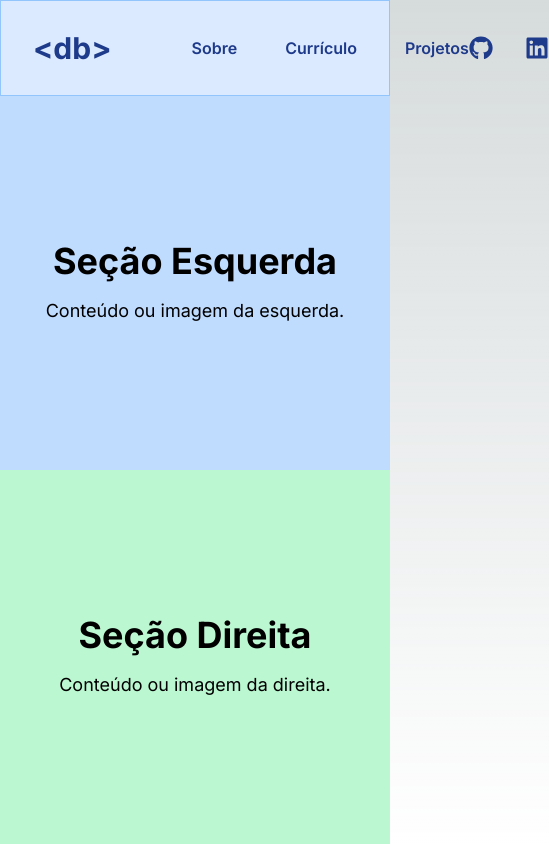
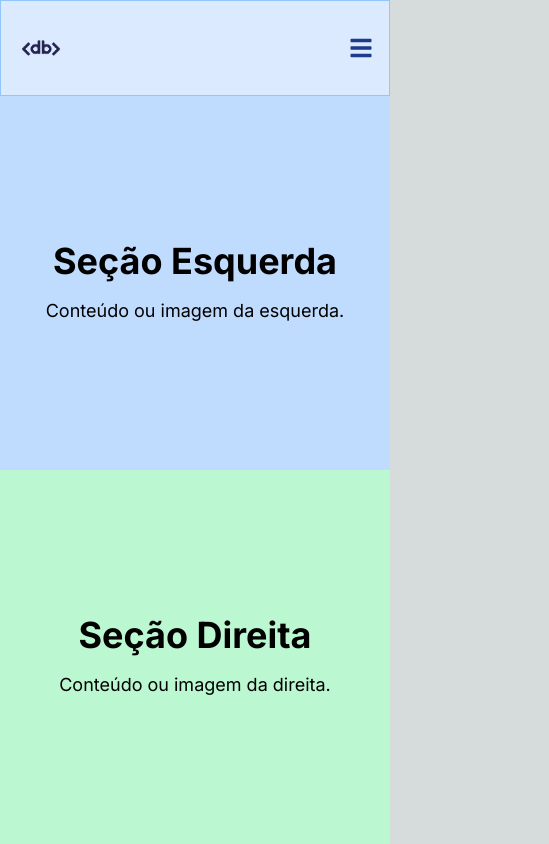
Before and after one commit to Nicolasmoss92/portifolio_nicolas, a Next.js app: page /home in a window 390 px wide. Shown: the whole page, 549 px wide, since content can reach past the window. Built offline with nearby package versions, Linux system fonts and the light colour scheme.

Commit message:
feat: responsividade header

```diff
--- a/src/components/Header/index.tsx
+++ b/src/components/Header/index.tsx
@@ -1,29 +1,69 @@
-import { FaGithub, FaLinkedin } from 'react-icons/fa';
+'use-client';
+
+import { useState } from 'react';
+import { FaGithub, FaLinkedin, FaBars, FaTimes } from 'react-icons/fa';
 
 export default function Header() {
+  const [isOpen, setIsOpen] = useState(false); // Estado para controlar o menu de hambúrguer
+
+  const toggleMenu = () => {
+    setIsOpen(!isOpen);
+  };
+
   return (
-    <header className="bg-blue-100 w-full h-24 flex items-center justify-between px-8 border border-blue-300">
-      <div className="flex items-center space-x-20">
-        <div className="text-3xl font-bold text-blue-900">{'<db>'}</div>
-        <nav className="flex space-x-12 text-blue-900 font-semibold">
-          <a href="#sobre">Sobre</a>
-          <a href="#curriculo">Currículo</a>
-          <a href="#projetos">Projetos</a>
+    <header className="bg-blue-100 w-full h-24 flex items-center justify-between px-4 sm:px-8 border border-blue-300">
+      <div className="flex items-center space-x-6 sm:space-x-20">
+        <div className="w-12 h-12">
+          <img
+            src="/logoDB.png"  // Substitua pelo caminho correto da sua imagem
+            alt="Logo DB"
+            className="object-contain"
+          />
+        </div>
+
+        {/* Navegação para telas grandes */}
+        <nav className="hidden sm:flex space-x-4 sm:space-x-12 text-blue-900 font-semibold">
+          <a href="#sobre" className="hover:underline">Sobre</a>
+          <a href="#curriculo" className="hover:underline">Currículo</a>
+          <a href="#projetos" className="hover:underline">Projetos</a>
         </nav>
       </div>
 
-      <div className="flex space-x-8 text-blue-900 mr-10">
-        <div>
-            <a href="https://github.com/Nicolasmoss92" target="_blank" rel="noopener noreferrer">
-                <FaGithub size={24} />
+      {/* Ícones sociais para telas grandes */}
+      <div className="hidden sm:flex space-x-4 sm:space-x-8 text-blue-900 mr-4 sm:mr-10">
+        <a href="https://github.com/Nicolasmoss92" target="_blank" rel="noopener noreferrer" aria-label="Github">
+          <FaGithub size={24} />
+        </a>
+        <a href="https://www.linkedin.com/in/nicolas-moss-02b7871b5/" target="_blank" rel="noopener noreferrer" aria-label="LinkedIn">
+          <FaLinkedin size={24} />
+        </a>
+      </div>
+
+      {/* Botão de hambúrguer para telas pequenas */}
+      <div className="sm:hidden flex items-center">
+        <button onClick={toggleMenu} className="text-blue-900 focus:outline-none">
+          {isOpen ? <FaTimes size={24} /> : <FaBars size={24} />} {/* Alterna entre o ícone de abrir e fechar */}
+        </button>
+      </div>
+
+      {/* Menu de hambúrguer aberto em telas pequenas */}
+      {isOpen && (
+        <nav className="absolute top-24 left-0 w-full bg-blue-100 flex flex-col items-center space-y-4 py-4 text-blue-900 font-semibold border-t border-blue-300 sm:hidden">
+          <a href="#sobre" className="hover:underline" onClick={toggleMenu}>Sobre</a>
+          <a href="#curriculo" className="hover:underline" onClick={toggleMenu}>Currículo</a>
+          <a href="#projetos" className="hover:underline" onClick={toggleMenu}>Projetos</a>
+
+          {/* Texto no menu de hambúrguer */}
+          <div className="flex flex-col items-center space-y-4">
+            <a href="https://github.com/Nicolasmoss92" target="_blank" rel="noopener noreferrer" aria-label="Github">
+              GitHub {/* Texto em vez do ícone */}
             </a>
-        </div>
-        <div>
-            <a href="https://www.linkedin.com/in/nicolas-moss-02b7871b5/" target="_blank" rel="noopener noreferrer">
-                <FaLinkedin size={24} />
+            <a href="https://www.linkedin.com/in/nicolas-moss-02b7871b5/" target="_blank" rel="noopener noreferrer" aria-label="LinkedIn">
+              LinkedIn {/* Texto em vez do ícone */}
             </a>
-        </div>
-      </div>
+          </div>
+        </nav>
+      )}
     </header>
   );
 }
```
Also changed, not shown: public/logoDB.png (added).
